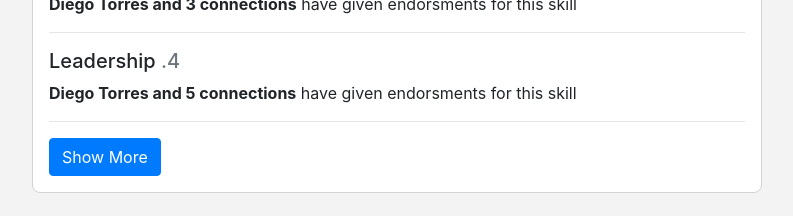
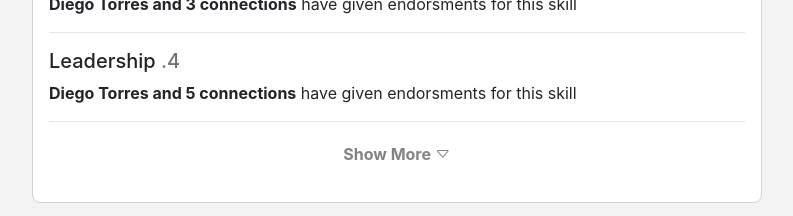
Before and after one commit to Asadbek01/linkedin-clone, a React (Create React App) app: page /profile in a window 1280 px wide. Shown: the part 1440-1656 px from the top of the page, without its empty margins (53-846 px from the left). Built offline with nearby package versions, Linux system fonts and the light colour scheme; no server answers.

Commit message:
show more button well styled

```diff
--- a/src/Components/SkillDropDown.jsx
+++ b/src/Components/SkillDropDown.jsx
@@ -61,13 +61,16 @@ const SkillDropDown = () => {
           </h6> */}
 
           {!showMore && (
+            <p className=" text-center">
+              {" "}
               <button
-              className="btn btn-primary "
+                className="outline button third2-btn-outline"
                 type="button"
                 onClick={() => setShowMore(true)}
               >
-              Show More
+                Show More <i class="bi bi-caret-down "></i>
               </button>
+            </p>
           )}
 
           {showMore && (
@@ -79,13 +82,26 @@ const SkillDropDown = () => {
                 <strong> Diego Torres and 5 connections</strong> have given
                 endorsments for this skill
               </p>
+              {/*  */}
+              <h5>
+                Leadership <span className="text-muted">.4</span>
+              </h5>
+              <p>
+                <strong> Diego Torres and 5 connections</strong> have given
+                endorsments for this skill
+              </p>
+              {/*  */}
+
+              <p className=" text-center">
+                {" "}
                 <button
-                className="btn btn-primary "
+                  className="outline button third2-btn-outline"
                   type="button"
                   onClick={() => setShowMore(false)}
                 >
-                Show Less
+                  Show Less <i class="bi bi-caret-up"></i>
                 </button>
+              </p>
             </>
           )}
         </Col>
--- a/src/Pages/Profile.jsx
+++ b/src/Pages/Profile.jsx
@@ -64,6 +64,7 @@ const Profile = () => {
           <Experience heading="Experience" />
           {/* <SkillEndorsemnt /> */}
           <SkillDropDown />
+
           <Licence />
           <ProfileSubSection heading="Interests" />
         </Col>
--- a/src/styles/index.css
+++ b/src/styles/index.css
@@ -82,6 +82,10 @@ button.third-btn-outline {
   color: #3528f7;
   border: 1px solid #3528f7;
 }
+button.third2-btn-outline {
+  color: #838383;
+  border: none;
+}
 
 a:hover button.second-btn-outline {
   text-decoration: none;
@@ -106,35 +110,35 @@ a:hover button.second-btn-outline {
 
 /* Notification */
 
-.list_group{
+.list_group {
   height: 50px;
   width: 50px;
   border-radius: 50%;
-  margin-bottom:10px;
+  margin-bottom: 10px;
 }
-.span{
-  position:absolute;
-  left:22%;
-  top:25%;
-  color:black;
+.span {
+  position: absolute;
+  left: 22%;
+  top: 25%;
+  color: black;
 }
-.icon_dot{
-  position:absolute;
-  left:85%;
-  bottom:40%;
-  font-size:18px;
-  color:gray;
+.icon_dot {
+  position: absolute;
+  left: 85%;
+  bottom: 40%;
+  font-size: 18px;
+  color: gray;
 }
-.hour{
-  position:absolute;
-  left:87%;
-  bottom:50%;
-  font-size:10px;
-color:gray;
+.hour {
+  position: absolute;
+  left: 87%;
+  bottom: 50%;
+  font-size: 10px;
+  color: gray;
 }
-.second_title{
-  padding-top:70px
+.second_title {
+  padding-top: 70px;
 }
-.outline-primary{
-margin-left:110px;
+.outline-primary {
+  margin-left: 110px;
 }
```
Lines whose indentation alone changed are shown as unchanged.
